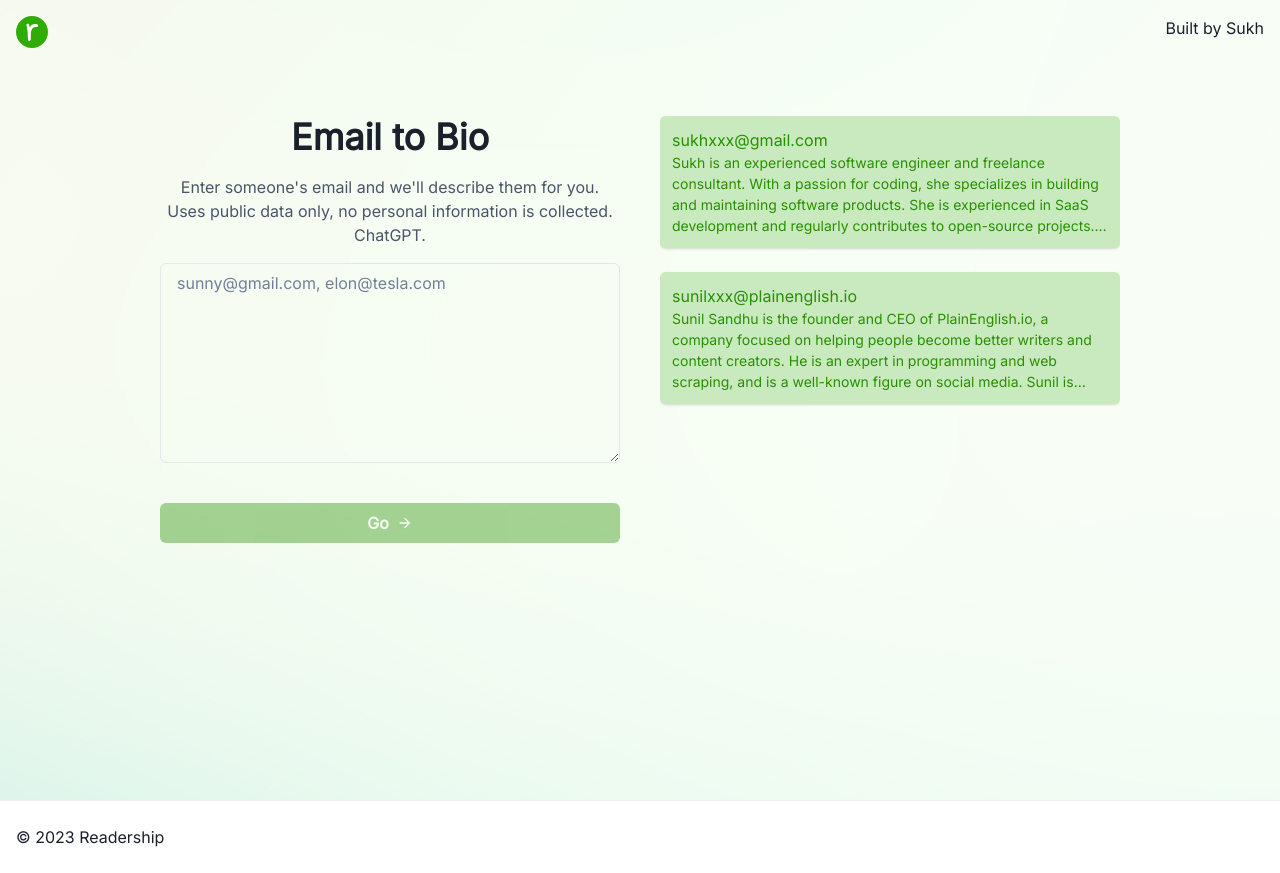
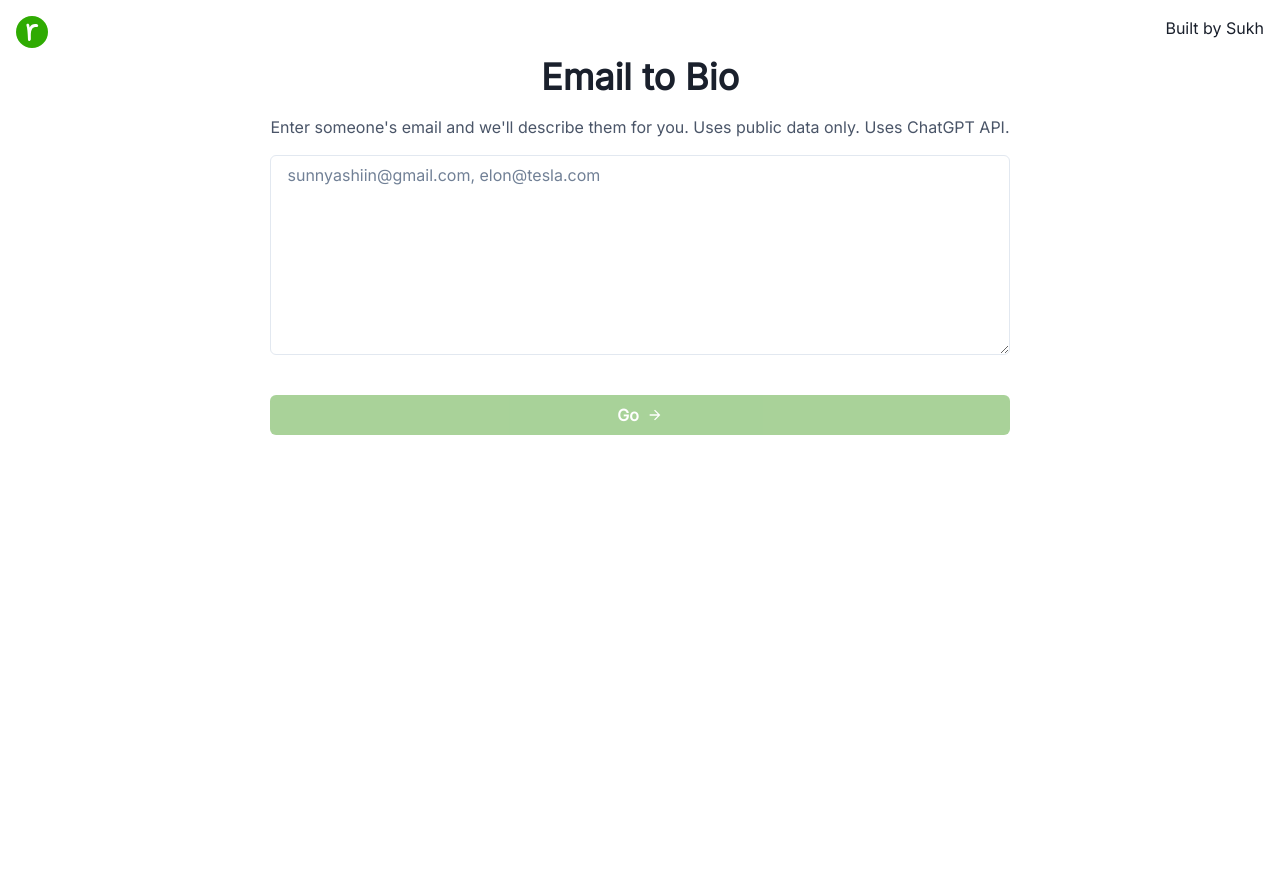
Before and after one commit to bdcorps/newsletter-lead-enrichment, a Next.js app: page / in a window 1280 px wide. After the commit the page ends 800 px from the top, so only its background shows below. Built offline with nearby package versions, Linux system fonts and the light colour scheme.

Commit message:
update results

```diff
--- a/components/Landing/LandingHeader.tsx
+++ b/components/Landing/LandingHeader.tsx
@@ -52,6 +52,7 @@ const DesktopSidebarContents = ({ name }: any) => {
           {navLinks.map((navLink: any, i: number) => {
             return (
               <Link
+                isExternal
                 href={navLink.link}
                 key={`navlink_${i}`}
                 fontWeight={500}
--- a/components/Landing/LandingLayout.tsx
+++ b/components/Landing/LandingLayout.tsx
@@ -3,7 +3,6 @@ import "@fontsource/inter";
 import { Box } from "@chakra-ui/react";
 import { NextSeo } from "next-seo";
 import { FunctionComponent } from "react";
-import Footer from "./LandingFooter";
 import { LandingHeader } from "./LandingHeader";
 
 interface LayoutProps {
@@ -27,7 +26,7 @@ const Layout: FunctionComponent<LayoutProps> = ({
           <LandingHeader name="Readership" />
         </Box>
         {children}
-        <Footer name="Readership" />
+        {/* <Footer name="Readership" /> */}
       </Box>
     </Box>
   );
--- a/pages/index.tsx
+++ b/pages/index.tsx
@@ -6,6 +6,7 @@ import {
   chakra,
   Container,
   Heading,
+  HStack,
   shouldForwardProp,
   SimpleGrid,
   Spinner,
@@ -75,8 +76,6 @@ interface DemoProps {}
 
 const Demo: FunctionComponent<DemoProps> = () => {
   const [loading, setLoading] = useState<boolean>(false);
-
-  const [ownerEmail, setOwnerEmail] = useState("");
   const [emailTokens, setEmailTokens] = useState([]);
   const [results, setResults] = useState<any[]>([]);
 
@@ -85,7 +84,7 @@ const Demo: FunctionComponent<DemoProps> = () => {
   const getSampleResults = async () => {
     axios
       .post("/api/notify", {
-        notes: `${ownerEmail} asked for ${JSON.stringify(emailTokens)}`,
+        notes: `asked for ${JSON.stringify(emailTokens)}`,
       })
       .catch((err) => {
         console.log(err);
@@ -99,36 +98,70 @@ const Demo: FunctionComponent<DemoProps> = () => {
       const res: any = await axios
         .post("/api/search", {
           email,
-          ownerEmail,
         })
         .catch((err) => {
           console.log(err);
         });
 
-      if (index < 3) {
       setResults((prevResults: any[]) => [...prevResults, res.data]);
-      }
     }
 
     setLoading(false);
   };
 
-  if (loading) {
+  // if (loading) {
+  //   return (
+  //     <Center h="full">
+  //       <VStack w="full">
+  //         <Spinner />
+  //         <Text>{`Processing ${currentlyProcessing}/${emailTokens.length}`}</Text>
+  //       </VStack>
+  //     </Center>
+  //   );
+  // }
+
   return (
-      <Center h="full">
+    <>
+      <HStack w="full">
+        <VStack w="full" spacing={10}>
+          <Box w="full">
+            <Textarea
+              h={200}
+              key="email"
+              placeholder="sunnyashiin@gmail.com, elon@tesla.com"
+              defaultValue=""
+              onChange={(evt: any) => {
+                setEmailTokens(evt.target.value.split(","));
+              }}
+            />
+          </Box>
+
+          <Button
+            onClick={() => {
+              setResults([]);
+
+
+              getSampleResults();
+            }}
+            rightIcon={<ArrowForwardIcon />}
+            width="full"
+            colorScheme="brand"
+            isDisabled={emailTokens.length === 0}
+          >
+            Go
+          </Button>
+
+          {loading && (
             <VStack w="full">
               <Spinner />
               <Text>{`Processing ${currentlyProcessing}/${emailTokens.length}`}</Text>
             </VStack>
-      </Center>
-    );
-  }
+          )}
 
-  if (results && results.length > 0) {
-    return (
-      <VStack align="flex-start" spacing={10}>
-        <Text fontSize="2xl">
-          Showing ({`${results.length} of ${emailTokens.length}`}) results
+          {results && results.length > 0 && (
+            <VStack align="flex-start" spacing={4}>
+              <Text fontSize="lg" fontWeight={500}>
+                Showing {`${results.length} of ${emailTokens.length}`} results
               </Text>
               <VStack
                 divider={<StackDivider borderColor="gray.200" />}
@@ -144,66 +177,11 @@ const Demo: FunctionComponent<DemoProps> = () => {
                   );
                 })}
               </VStack>
-
-        {results.length > 0 && (
-          <VStack
-            w="full"
-            rounded="lg"
-            backgroundColor="gray.100"
-            align="center"
-            spacing={6}
-            p={8}
-            my={8}
-          >
-            <VStack spacing={2}>
-              <Text fontSize="2xl" fontWeight={700} textAlign="center">
-                {`Unlock insights for all ${emailTokens.length} of your subscribers for $20`}
-              </Text>
-              <Text>
-                Results will be emailed directly to your email address as a CSV
-              </Text>
-            </VStack>
-            <Button
-              colorScheme="brand"
-              onClick={() => {
-                window.open("https://buy.stripe.com/fZe7wi3yfgDMfqo9AR");
-              }}
-            >
-              Pay with Stripe
-            </Button>
             </VStack>
           )}
         </VStack>
-    );
-  }
+      </HStack>
 
-  return (
-    <>
-      <VStack w="full" spacing={10}>
-        <Box w="full">
-          <Textarea
-            h={200}
-            key="email"
-            placeholder="sunny@gmail.com, elon@tesla.com"
-            defaultValue=""
-            onChange={(evt: any) => {
-              setEmailTokens(evt.target.value.split(","));
-            }}
-          />
-        </Box>
-
-        <Button
-          onClick={() => {
-            getSampleResults();
-          }}
-          rightIcon={<ArrowForwardIcon />}
-          width="full"
-          colorScheme="brand"
-          isDisabled={emailTokens.length === 0}
-        >
-          Go
-        </Button>
-      </VStack>
       {/* <Text>{emailTokens}</Text> */}
       {/* <HStack w="full">
   <Badge onClick={() => {}} cursor="pointer">
@@ -233,85 +211,50 @@ const Order = () => {
   return (
     <Layout>
       <Box
-        backgroundImage="url('/bg.jpg')"
-        backgroundPosition="right"
-        pt={100}
-        minH={"100vh"}
+
+        py={10}
+        h={"100vh"}
       >
         <Container maxW="container.lg">
           <Center p={4} h="full">
-            <Stack spacing={10} direction={["column", "row"]}>
+            <Stack>
+              <VStack spacing={10}>
                 <VStack spacing={4} textAlign="center" w="full" flex={1}>
                   <Heading>Email to Bio</Heading>
                   <Text color="gray.600">
                     Enter someone&apos;s email and we&apos;ll describe them for
-                  you. Uses public data only, no personal information is
-                  collected. ChatGPT.
+                    you. Uses public data only. Uses ChatGPT API.
                   </Text>
-
                   <Demo />
                 </VStack>
+              </VStack>
 
-              <VStack w="full" flex={1}>
-                <VStack overflow="scroll" w="full" h="full" spacing={6}>
-                  {heroResults.map((result: any, i: number) => {
+              {/* {results && results.length > 0 && (
+                <VStack align="flex-start" spacing={10}>
+                  <Text fontSize="lg">
+                    Showing {`${results.length} of ${emailTokens.length}`}{" "}
+                    results
+                  </Text>
+                  <VStack
+                    divider={<StackDivider borderColor="gray.200" />}
+                    spacing={4}
+                    align="flex-start"
+                  >
+                    {results.map((result: any, i: number) => {
                       return (
-                      <ChakraBox
-                        key={`res_${i}`}
-                        initial={{ x: 0, opacity: 0 }}
-                        animate={{
-                          opacity: [0, 1],
-                        }}
-                        // @ts-ignore no problem in operation, although type error appears.
-                        transition={{
-                          duration: 0.8,
-                        }}
-                      >
-                        <Box
-                          key={`hero_${i}`}
-                          p={3}
-                          backgroundColor="brand.100"
-                          rounded="md"
-                          boxShadow="base"
-                          color="brand.500"
-                        >
-                          <Text textAlign="left" fontWeight={500}>
-                            {result.email}
-                          </Text>
-                          <Text
-                            textAlign="left"
-                            // color="gray.600"
-                            fontSize="sm"
-                            noOfLines={4}
-                          >
-                            {result.bio}
-                          </Text>
+                        <Box key={`res_${i}`} textAlign="left">
+                          <Text fontWeight={500}>{result.email}</Text>
+                          <Text color="gray.600">{result.bio}</Text>
                         </Box>
-                      </ChakraBox>
                       );
                     })}
                   </VStack>
                 </VStack>
+              )} */}
             </Stack>
           </Center>
         </Container>
       </Box>
-
-      <Container maxW="container.lg" id="try-it-out">
-        {/* <VStack py={10}>
-          <Container maxW="container.lg" w="full" mt={[16, 24]}>
-            <VStack spacing={10}>
-              <Box textAlign="center">
-                <Heading as="h2" fontWeight={500} fontSize="4xl">
-                  Frequently Asked Questions
-                </Heading>
-              </Box>
-
-              <FAQSection items={faqs} />
-            </VStack>
-          </Container>
-        </VStack> */}
-      </Container>
     </Layout>
   );
 };
```
Lines whose indentation alone changed are shown as unchanged.
